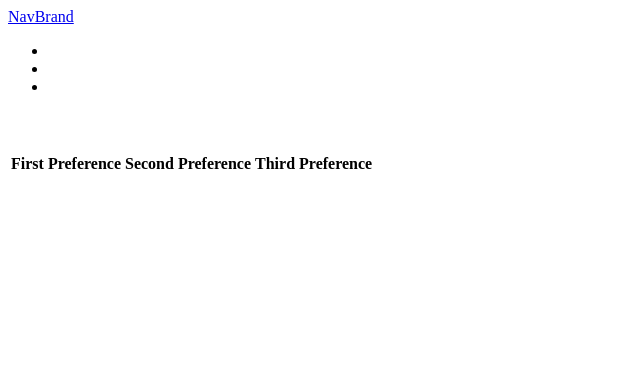
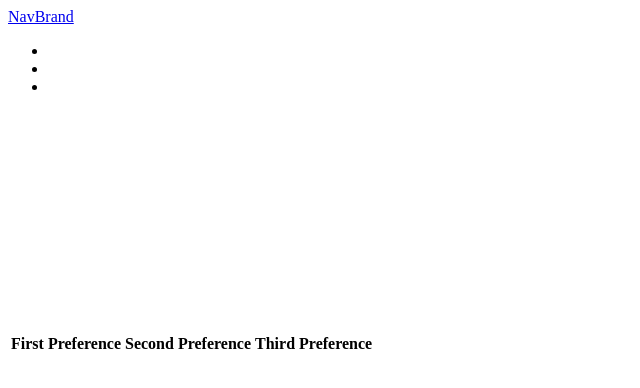
Before and after one commit to alvynabranches/research_project, a Django app: template website/templates/research/branch_prediction_result.html in a window 1280 px wide. Shown: the top 388 px of the page, without its empty margins (0-640 px from the left). Run offline with Django 3.2, Linux system fonts and the light colour scheme; the template is opened without the code that fills it, so the values that code supplies are empty; some libraries are stand-ins or nearby versions.

Commit message:
Updated Django Website

```diff
--- a/website/public/css/style.css
+++ b/website/public/css/style.css
@@ -22,6 +22,6 @@
     padding-top: 20px;
 }
 
-.table-custom {
-    padding-top: 20px;
-}
+/* .table-custom {
+    margin-top: 200px;
+} */
--- a/website/templates/research/branch_prediction_result.html
+++ b/website/templates/research/branch_prediction_result.html
@@ -56,7 +56,7 @@
         </nav>
     </div>
     <div class="container result-div">
-        <table class="table table-striped table-bordered table-hover table-custom">
+        <table class="table table-striped table-bordered table-hover table-custom" style="margin-top: 200px;">
             <thead class="thead-dark">
                 <tr>
                     <th>First Preference</th>
--- a/website/templates/research/college_prediction_result.html
+++ b/website/templates/research/college_prediction_result.html
@@ -56,7 +56,7 @@
         </nav>
     </div>
     <div class="container result-div">
-        <table class="table table-striped table-bordered table-hover table-custom">
+        <table class="table table-striped table-bordered table-hover table-custom" style="margin-top: 200px;">
             <thead class="thead-dark">
                 <tr>
                     <th>First Preference</th>
```
Also changed, not shown: website/research/views.py (+11 -9 lines), website/templates/research/placement_prediction_result.html (+1 -7 lines).
